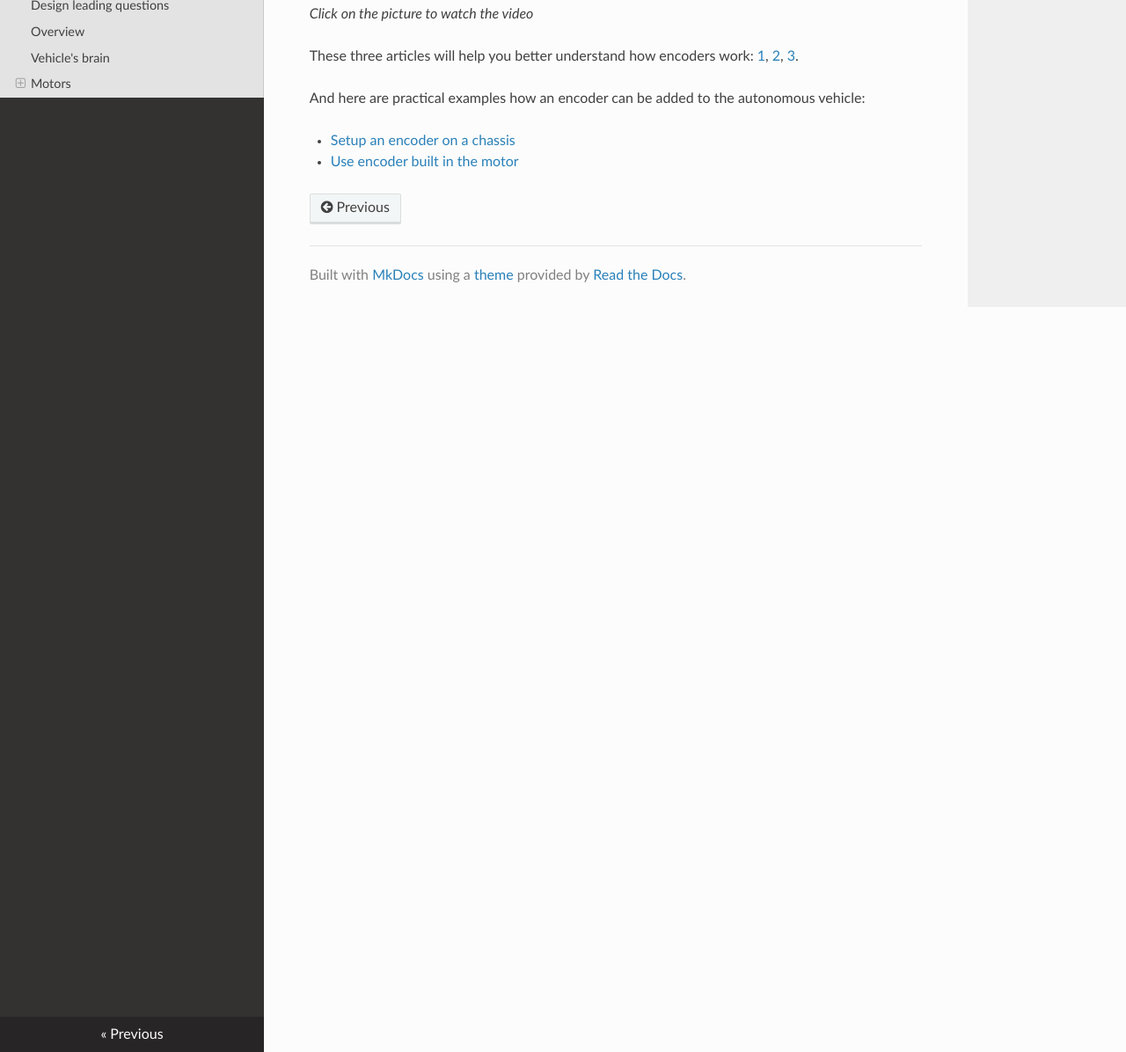
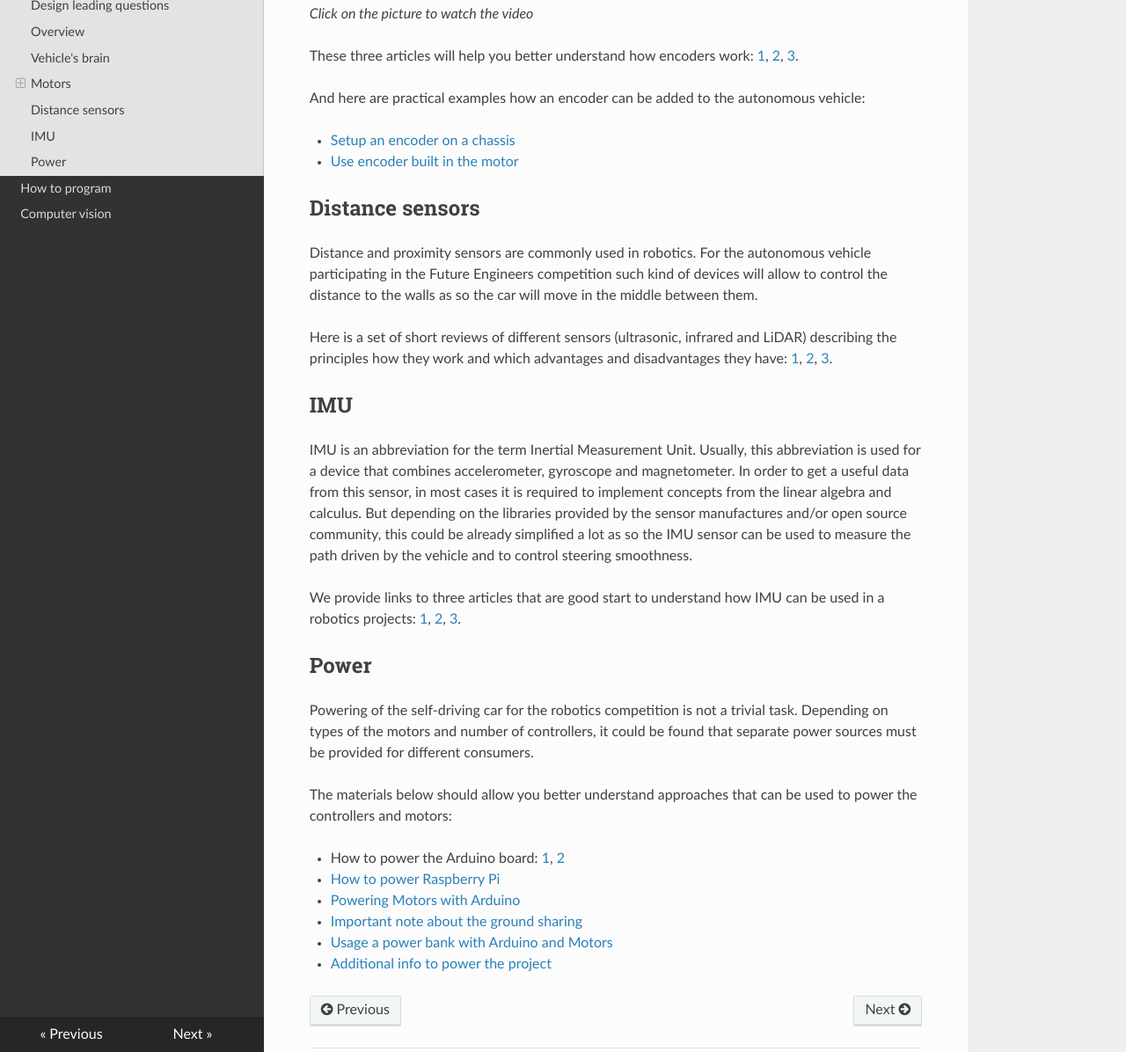
Before and after one commit to World-Robot-Olympiad-Association/future-engineers-gs, an MkDocs documentation site: the page built from docs/p02-electronics.md, in a window 1280 px wide and 1400 px high, scrolled down 3406 px. Shown: the part 204-1400 px from the top of the window at 88% size. Built offline with MkDocs 1.6.1, drawn with Linux system fonts in a browser that asks for light colours; nearby versions of some CDN libraries.

Commit message:
electronics finished

```diff
--- a/docs/electronics.md
+++ b/docs/p02-electronics.md
@@ -96,3 +96,28 @@ And here are practical examples how an encoder can be added to the autonomous ve
 
   * [Setup an encoder on a chassis](https://diyrobocars.com/2020/01/31/how-to-add-an-encoder-to-the-donkeycar-chassis/)
   * [Use encoder built in the motor](https://www.allaboutcircuits.com/projects/use-an-arduino-to-control-a-motor/)
+
+## Distance sensors
+
+Distance and proximity sensors are commonly used in robotics. For the autonomous vehicle participating in the Future Engineers competition such kind of devices will allow to control the distance to the walls as so the car will move in the middle between them.
+
+Here is a set of short reviews of different sensors (ultrasonic, infrared and LiDAR) describing the principles how they work and which advantages and disadvantages they have: [1](https://diyprojects.io/hc-sr04-ultrasound-vs-sharp-gp2y0a02yk0f-ir-vl53l0x-laser-solutions-choose-distance-measurement-arduino-raspberrypi/#.XuUorJMzZp8), [2](https://www.seeedstudio.com/blog/2019/12/23/distance-sensors-types-and-selection-guide/), [3](https://www.learnrobotics.org/blog/ir-sensor-vs-ultrasonic-sensor/).
+
+## IMU
+
+IMU is an abbreviation for the term Inertial Measurement Unit. Usually, this abbreviation is used for a device that combines accelerometer, gyroscope and magnetometer. In order to get a useful data from this sensor, in most cases it is required to implement concepts from the linear algebra and calculus. But depending on the libraries provided by the sensor manufactures and/or open source community, this could be already simplified a lot as so the IMU sensor can be used to measure the path driven by the vehicle and to control steering smoothness.
+
+We provide links to three articles that are good start to understand how IMU can be used in a robotics projects: [1](https://maker.pro/arduino/tutorial/how-to-interface-arduino-and-the-mpu-6050-sensor), [2](https://www.seeedstudio.com/blog/2020/01/17/what-is-imu-sensor-overview-with-arduino-usage-guide/), [3](https://howtomechatronics.com/tutorials/arduino/arduino-and-mpu6050-accelerometer-and-gyroscope-tutorial/).
+
+## Power
+
+Powering of the self-driving car for the robotics competition is not a trivial task. Depending on types of the motors and number of controllers, it could be found that separate power sources must be provided for different consumers.
+
+The materials below should allow you better understand approaches that can be used to power the controllers and motors:
+
+  * How to power the Arduino board: [1](https://thepihut.com/blogs/raspberry-pi-tutorials/how-do-i-power-my-arduino), [2](https://technobyte.org/2016/07/power-up-the-arduino-uno/)
+  * [How to power Raspberry Pi](https://thepihut.com/blogs/raspberry-pi-tutorials/how-do-i-power-my-raspberry-pi)
+  * [Powering Motors with Arduino](https://learn.adafruit.com/adafruit-motor-shield-v2-for-arduino/powering-motors)
+  * [Important note about the ground sharing](https://www.quora.com/Can-I-power-a-motor-driver-and-Arduino-with-separate-power-banks-I-am-using-two-12-V-motors)
+  * [Usage a power bank with Arduino and Motors](https://www.quora.com/Can-we-use-Arduino-Uno-and-4-DC-motors-with-a-power-bank-to-power-a-Bluetooth-robot)
+  * [Additional info to power the project](https://dronebotworkshop.com/powering-your-projects/)
```
Also changed, not shown: docs/p03-programming.md (added, +9 -0 lines), docs/p04-cv.md (added, +9 -0 lines), docs/p01-chassis.md (renamed from docs/chassis.md).
